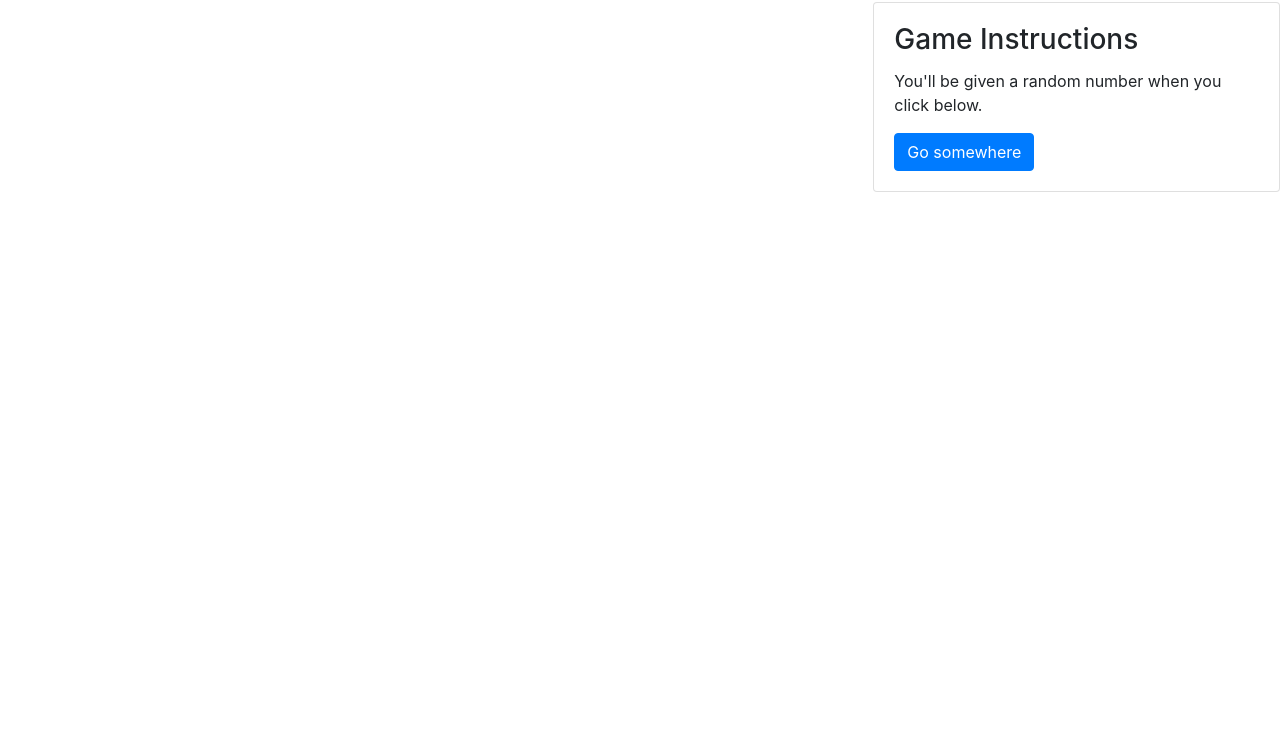
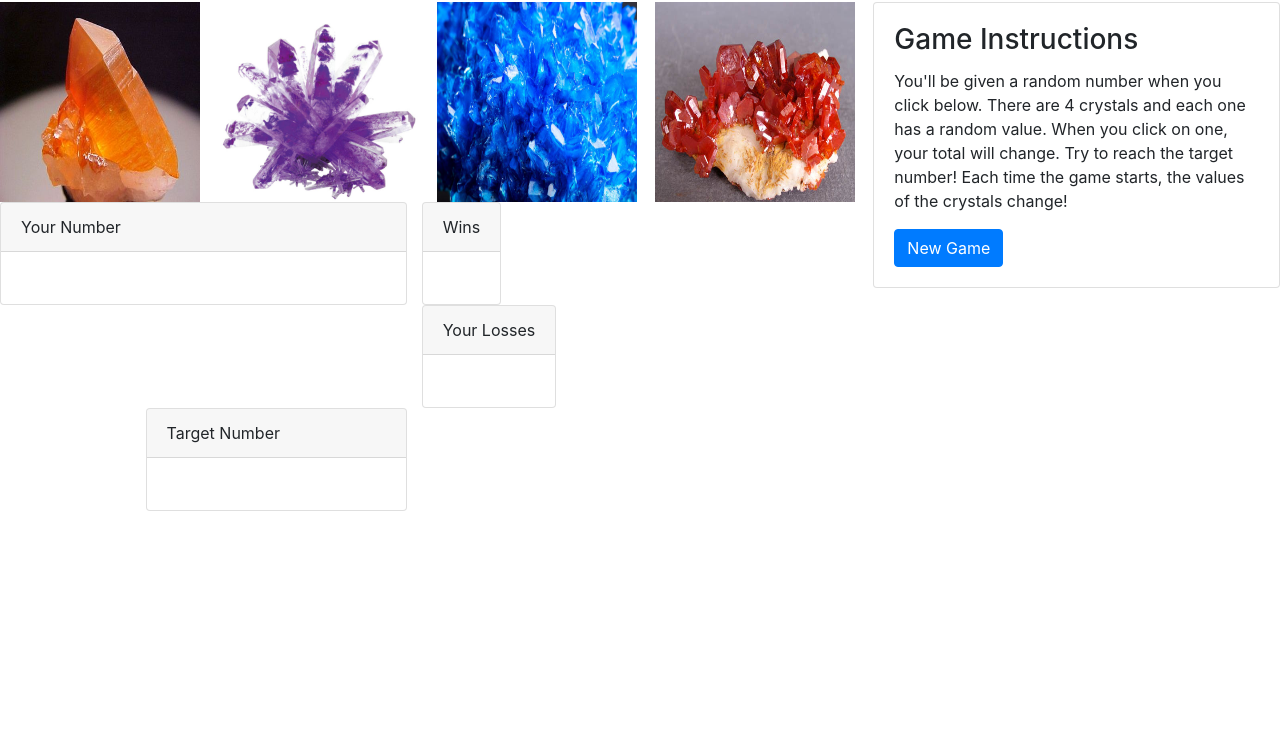
Before and after one commit to kfroerer/unit-4-game, a plain HTML site: page index.html in a window 1280 px wide. Shown: the part 54-800 px from the top of the page. Drawn offline with nearby package versions, Linux system fonts and the light colour scheme.

Commit message:
random number done

```diff
--- a/assets/css/style.css
+++ b/assets/css/style.css
@@ -0,0 +1,8 @@
+body {
+    background-color: rgb (0,0,.1);
+}
+
+
+h1 {
+    text-align: center;
+}
--- a/assets/javascript/game.js
+++ b/assets/javascript/game.js
@@ -0,0 +1,13 @@
+
+var wins = 0;
+var losses = 0;
+var userScore = 0;
+var targetMin = 19
+var targetMax = 120;
+
+var targetNum = myFunction(targetMin, targetMax);
+
+function myFunction(targetMin, targetMax){
+    return Math.floor(Math.random() * (targetMax-targetMin +1) + targetMin);
+};
+console.log(targetNum)
--- a/index.html
+++ b/index.html
@@ -6,8 +6,10 @@
     <meta http-equiv="X-UA-Compatible" content="ie=edge">
     <link rel="stylesheet" href="./assets/css/reset.css">
     <link rel="stylesheet" href="https://stackpath.bootstrapcdn.com/bootstrap/4.1.3/css/bootstrap.min.css">
-    <title>Document</title>
+    <link rel="stylesheet" href="./assets/css/style.css">
+    <title>Crystal Game</title>
 </head>
+
 <body>
     <main class ="game">
         <div id="row">
@@ -16,31 +18,65 @@
         <div class="row">
             <div class="col-8">
                 <div class="row">
-                    <div class="col-sm-2" id="gem1">
-
+                    <div class="col-md-3" id="gem1">
+                        <img src="./assets/images/Orange-Crystals.jpg" alt="orange" height="200" width="200">
                     </div>
-                    <div class="col-sm-2" id="gem2">
-
+                    <div class="col-md-3" id="gem2">
+                        <img src="./assets/images/purplecrystal.jpg" alt="purple" height="200" width="200">
                     </div>
-                    <div class="col-sm-2" id="gem3">
-
+                    <div class="col-md-3" id="gem3">
+                        <img src="./assets/images/bluecrystal.jpg" alt="blue" height="200" width="200">
                     </div>
-                    <div class="col-sm-2" id="gem4">
-
+                    <div class="col-md-3" id="gem4">
+                            <img src="./assets/images/redcrystal.jpg" alt="red" height="200" width="200">
+                        </div>
+            </div>
+                <div class="row">
+                <div class="col-md-6" id="userScore">
+                    <div class="card">
+                        <div class="card-header">
+                            Your Number
+                        </div>
+                        <div class="card-body">
+                            <h5 class="card-title" id="userScore"></h5>
+                        </div>
                     </div>
                 </div>
-                <div class="row">
-                    <div class="col-sm-4" id="userScore">
-
-                    </div>
-                     <div class="col-sm-4">
-                         <div class="row" id="wins"></div>
-                         <div class="row" id="losses"></div>
+                     <div class="col-md-6">
+                         <div class="row">
+                            <div class="card">
+                                <div class="card-header">
+                                    Wins
+                                </div>
+                                <div class="card-body">
+                                    <h5 class="card-title" id="wins"></h5>
+                                </div>
+                            </div>
+                        </div>
+                         <div class="row">
+                            <div class="card">
+                                <div class="card-header">
+                                    Your Losses
+                                </div>
+                                <div class="card-body">
+                                    <h5 class="card-title" id="losses"></h5>
+                                </div>
+                            </div>
+                        </div>
                     </div>
                 </div>
                 <div class="row">
                     <div class="col-sm-2"></div>
-                    <div class="col-sm-4" id="targetNum"></div>
+                    <div class="col-sm-4">
+                        <div class="card">
+                                <div class="card-header">
+                                    Target Number
+                                </div>
+                                <div class="card-body">
+                                    <h5 class="card-title" id="target-number"></h5>
+                                </div>
+                        </div>
+                    </div>
                     <div class="col-sm-2"></div>
                 </div>
             </div>
@@ -48,8 +84,12 @@
                 <div class="card">
                     <div class="card-body">
                         <h3 class="card-title">Game Instructions</h3>
-                        <p class="card-text">You'll be given a random number when you click below.</p>
-                        <a href="#" class="btn btn-primary">Go somewhere</a>
+                        <p class="card-text">You'll be given a random number when you click below.
+                            There are 4 crystals and each one has a random value. When you
+                            click on one, your total will change. Try to reach the target number!
+                            Each time the game starts, the values of the crystals change!
+                        </p>
+                        <div class="btn btn-primary" id="newGame">New Game</div>
                     </div>
                 </div>
             </div>
@@ -75,7 +115,9 @@
 
 
 
-
+    <script src="https://code.jquery.com/jquery-3.3.1.min.js"
+        integrity="sha256-FgpCb/KJQlLNfOu91ta32o/NMZxltwRo8QtmkMRdAu8="
+        crossorigin="anonymous"></script>
     <script src="./assets/javascript/game.js"></script>
 </body>
 </html>
```
Also changed, not shown: assets/images/Orange-Crystals.jpg (added), assets/images/bluecrystal.jpg (added), assets/images/purplecrystal.jpg (added), assets/images/redcrystal.jpg (added).
